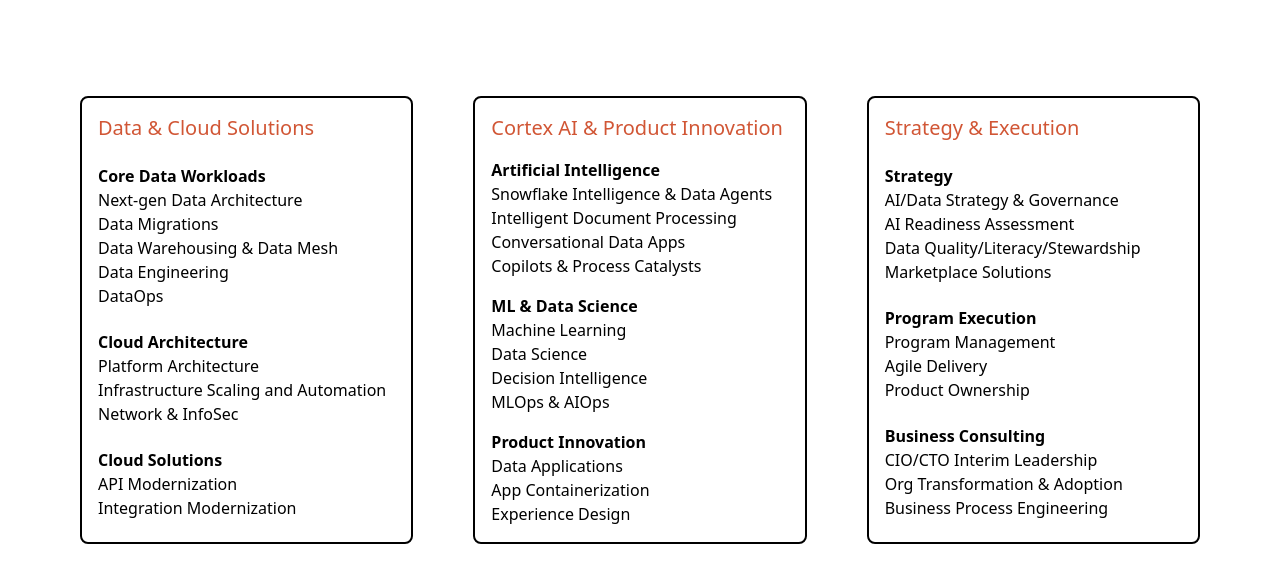
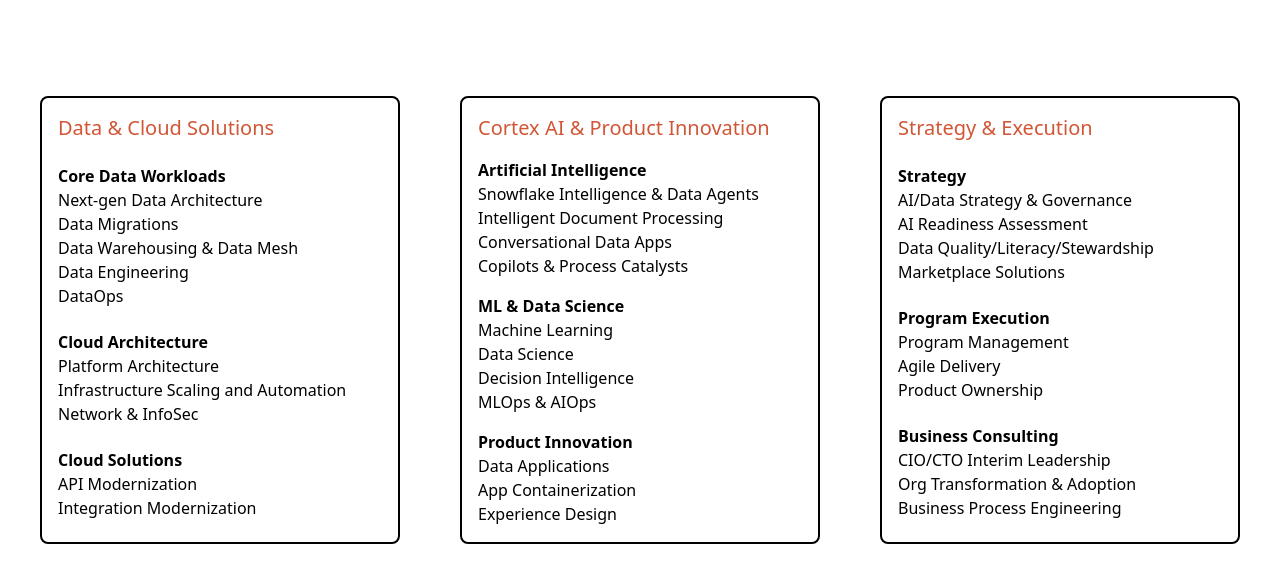
Before and after one commit to evolvconsulting/snowflake-cards, an Astro site: page / in a window 1280 px wide. Built offline with nearby package versions, Linux system fonts and the light colour scheme; Astro itself is replaced by a stand-in of ours.

Commit message:
lessened margin

```diff
--- a/src/pages/index.astro
+++ b/src/pages/index.astro
@@ -6,7 +6,7 @@ import Layout from "../layouts/Layout.astro";
 
 <Layout>
 	<div
-		class="mt-20 grid grid-rows-3 grid-cols-1 gap-15 mx-20 lg:grid-rows-1 lg:grid-cols-3"
+		class="mt-20 grid grid-rows-3 grid-cols-1 gap-15 mx-10 lg:grid-rows-1 lg:grid-cols-3"
 	>
 		<div class="my-4 grid grid-cols-1 gap-y-4 border-2 rounded-lg p-4">
 			<h2 class="text-xl text-[#d15635]">Data & Cloud Solutions</h2>
```
